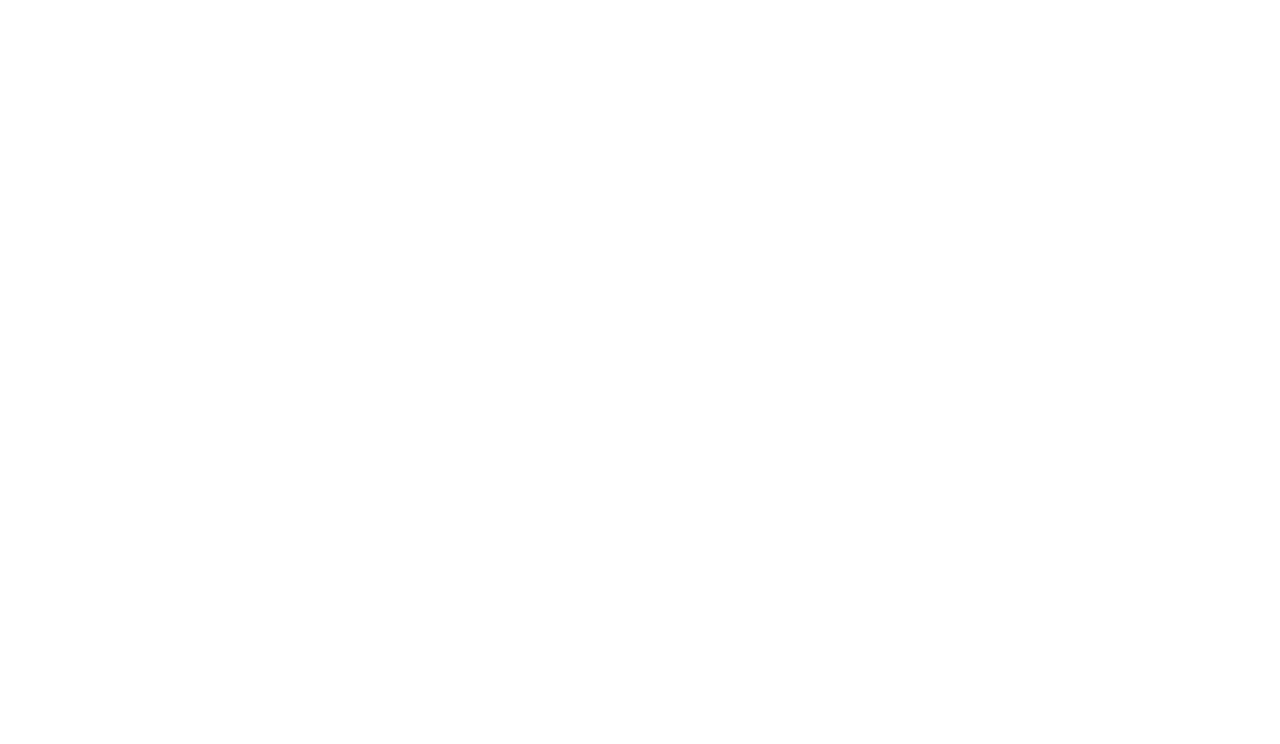
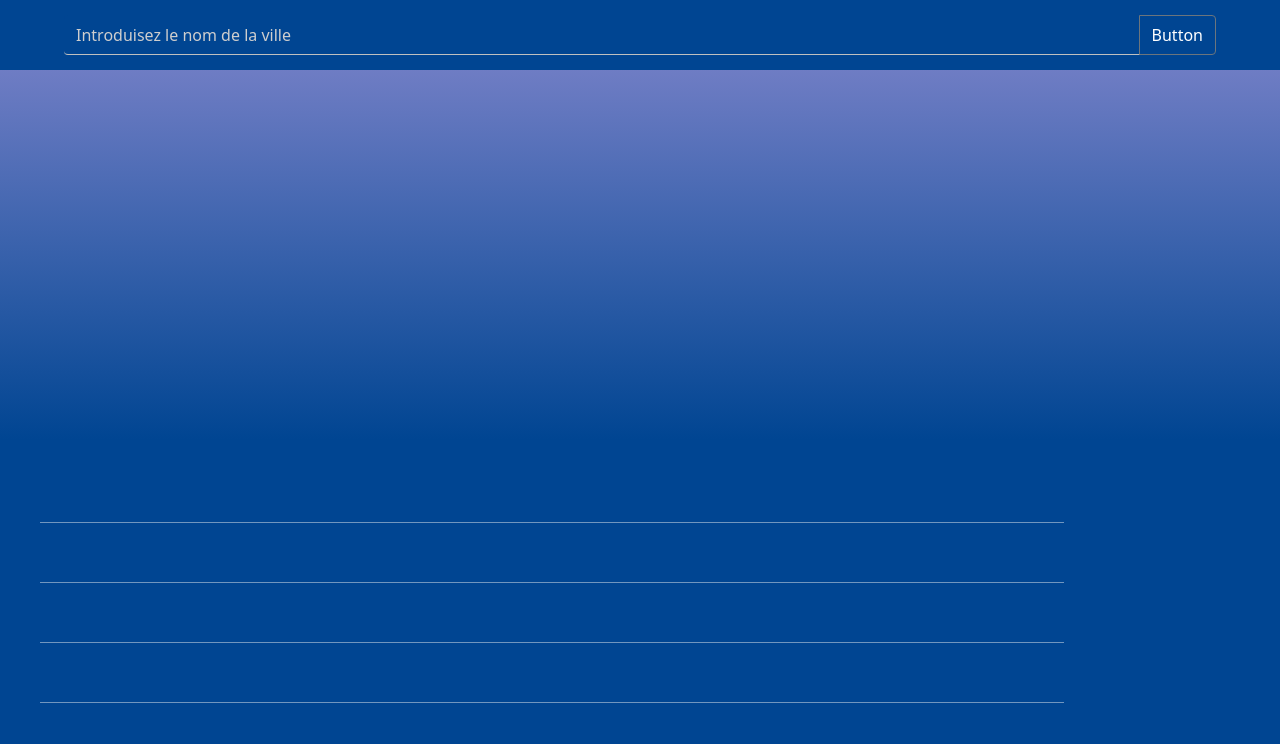
Before and after one commit to Maiby/appli-meteo, a website: page index.html in a window 1280 px wide. Drawn offline with Linux system fonts and the light colour scheme.

Commit message:
design nay
design avant ajax

```diff
--- a/gulpfile.js
+++ b/gulpfile.js
@@ -9,7 +9,7 @@ const webp = require('gulp-webp');
 async function style() {
     return gulp.src('scss/*.scss')
     .pipe(sass().on('error',sass.logError))
-    .pipe(gulp.dest('css'))
+    .pipe(gulp.dest('css/'))
     .pipe(browserSync.stream());
 }
 
--- a/index.html
+++ b/index.html
@@ -1,13 +1,35 @@
 <!DOCTYPE html>
-<html lang="en">
+<html lang="fr">
 <head>
     <meta charset="UTF-8">
     <meta http-equiv="X-UA-Compatible" content="IE=edge">
     <meta name="viewport" content="width=device-width, initial-scale=1.0">
     <link rel="stylesheet" href="css/bootstrap.min.css">
+    <link rel="stylesheet" href="css/style.css">
     <title>Document</title>
 </head>
 <body>
+    <div class="div-top">
+        <div class="div-input">
+            <div class="input-group">
+                <input type="text" class="form-control" placeholder="Introduisez le nom de la ville" aria-label="Introduisez le nom de la ville" aria-describedby="button-addon2">
+                <button class="btn btn-outline-secondary" type="button" id="button-addon2">Button</button>
+              </div>
+        </div>
+        <h1 id="day"></h1>
+        <p id="week-day"></p>
+        <h2 id="degree"></h2>
+        <img src="" alt="">
+    </div>
+    <div class="other-day">
+        <div class="other-day-box">
+            <p></p>
+        </div>
+        <div class="other-day-box"></div>
+        <div class="other-day-box"></div>
+        <div class="other-day-box"></div>
+
+    </div>
 
 </body>
 <script src="js/jquery-3.6.0.js"></script>
--- /dev/null
+++ b/scss/_color.scss
@@ -0,0 +1,3 @@
+:root{
+    --blue : #004592;
+}
--- a/scss/style.scss
+++ b/scss/style.scss
@@ -0,0 +1,71 @@
+@import '_color.scss';
+body{
+    box-sizing: border-box;
+    padding: 0;
+    margin: 0;
+    height: 100vh;
+    display: flex;
+    flex-direction: column;
+    // background: brown;
+    background: linear-gradient(0deg, var(--blue) 45%, rgba(155,147,216,1) 110%);
+
+}
+.div-top{
+    height: calc(100vh - 300px);
+}
+.other-day-box{
+    height: 60px;
+    width: 100%;
+    position: relative;
+
+}
+.other-day-box:after{
+    content: '';
+    position: absolute;
+    height: 1px;
+    bottom: 0;
+    margin-left: 40px;
+    background: rgba(243, 243, 243, 0.466);
+    width: 80%;
+}
+p{
+    margin: 0;
+}
+.other-day{
+    height: 300px;
+    width: 100%;
+    background: var(--blue);
+    margin-bottom: 60px;
+}
+.input{
+    border: none;
+}
+.form-control{
+    background: var(--blue);
+    border: none;
+    color: white;
+    border-bottom: 1px solid rgb(192, 192, 192);
+}
+.form-control::placeholder{
+    color: rgb(206, 206, 206);
+}
+.btn-outline-secondary:hover{
+    background: var(--blue);
+}
+.btn{
+    color: #fff;
+}
+.btn:hover{
+    background: rgba(243, 243, 243, 0.466);
+}
+.div-input{
+    background: var(--blue) ;
+    height: 70px;
+    display: flex;
+    align-items: center;
+    justify-content: center;
+}
+.input-group{
+    height: 40px;
+    width: 90%;
+}
```
Also changed, not shown: package.json (+7 -3 lines), css/style.css (added), scss/style.css (added), 2 other files.
